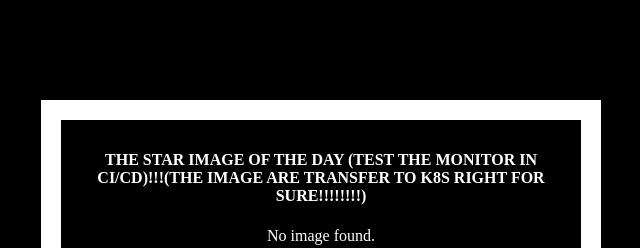
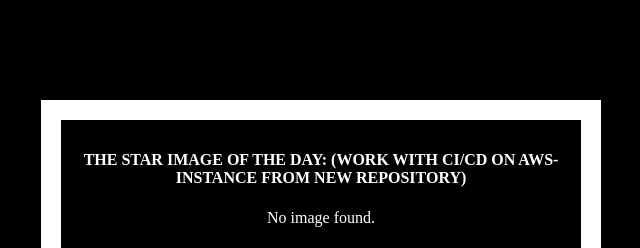
Before and after one commit to Ariel-ksenzovsky/AWS-Terraform-Instance, a Flask app: template templates/index.html in a window 1280 px wide. Shown: the top 248 px of the page, without its empty margins (319-959 px from the left). Run offline with Flask 3, Linux system fonts and the light colour scheme; the template is opened without the code that fills it, so the values that code supplies are empty.

Commit message:
test to see if the cicd workflow is working

```diff
--- a/templates/index.html
+++ b/templates/index.html
@@ -20,7 +20,7 @@
 </head>
 <body>
     <div class="container">
-        <h4>The Star Image of the Day (test the monitor in ci/cd)!!!(the image are transfer to k8s right for sure!!!!!!!!)</h4>
+        <h4>The Star Image of the Day: (work with ci/cd on aws-instance from new repository)</h4>
 
         {% if image %}
             <img src="{{ image }}" alt="Star Image" />
```
